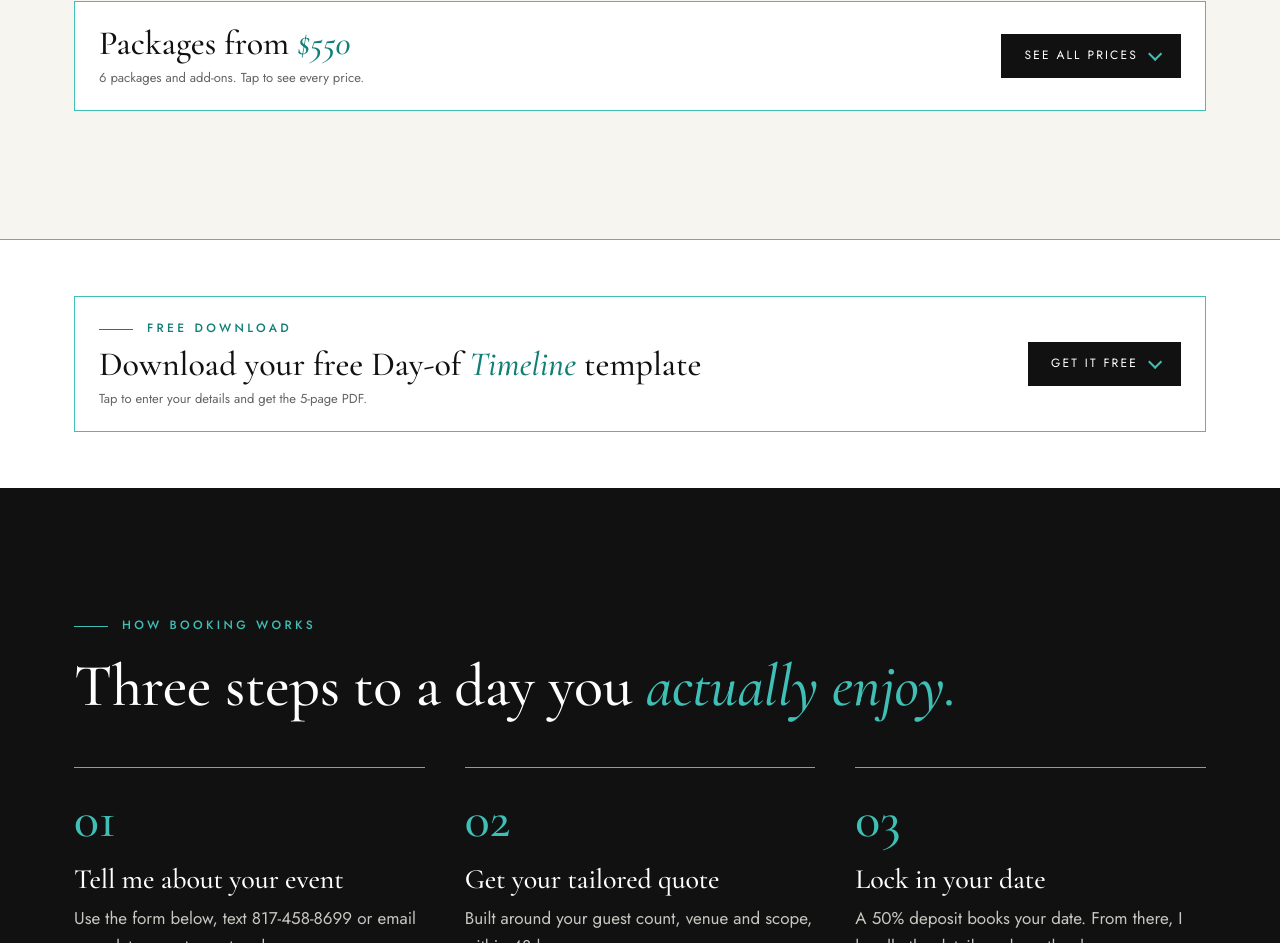
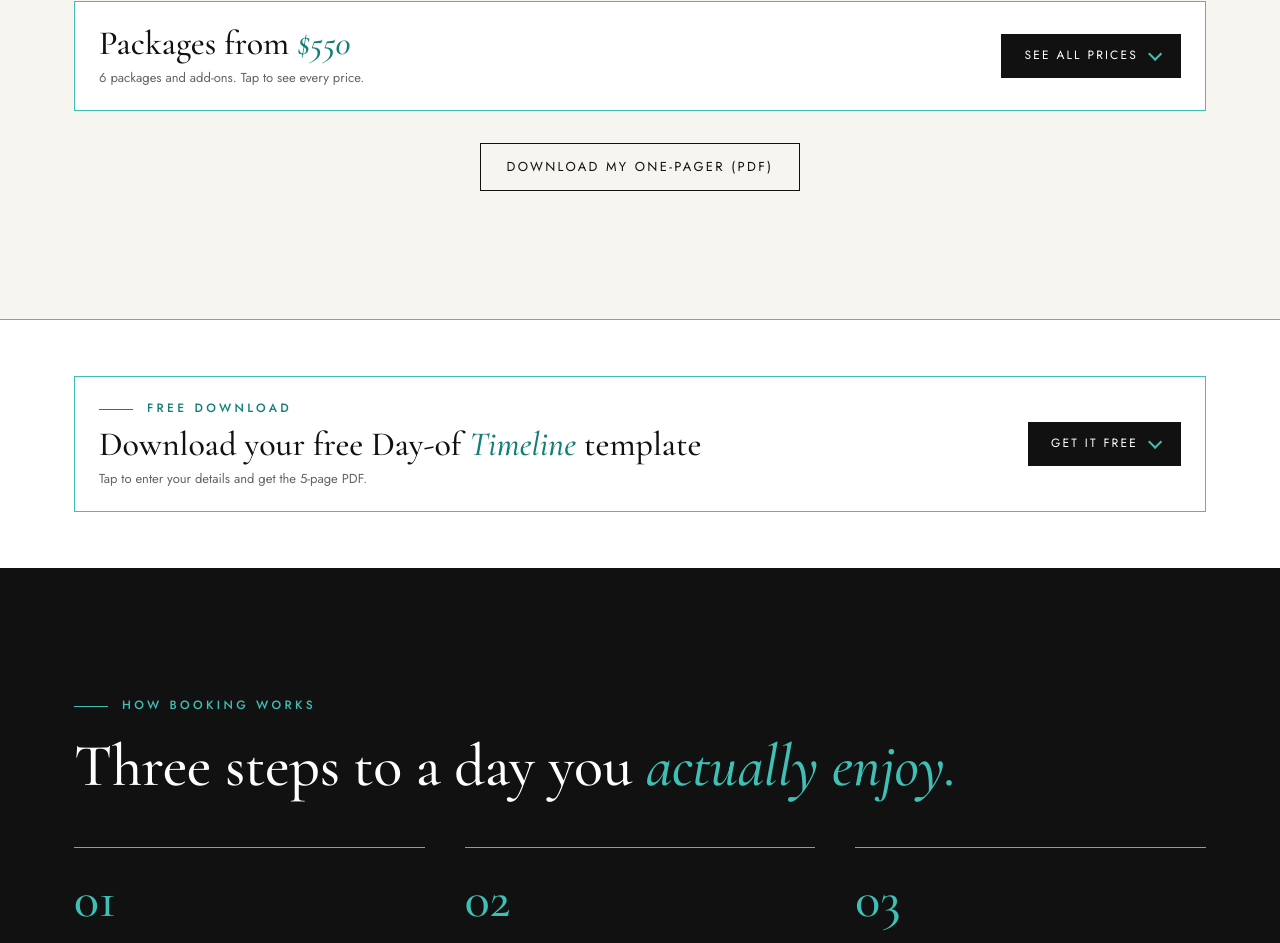
Before and after one commit to mkahan17/Mak-e-It-Happen-Events-LLC, a plain HTML site: page index.html in a window 1280 px wide. Shown: the part 4636-5579 px from the top of the page. Drawn offline with nearby package versions, Linux system fonts and the light colour scheme.

Commit message:
Add one-pager PDF download to Pricing section
Co-Authored-By: Claude Opus 5.5 <noreply@anthropic.com>

```diff
--- a/index.html
+++ b/index.html
@@ -77,6 +77,7 @@
       <p class="note">Travel within DFW included · events 60+ miles out add a travel fee · rush bookings under 30 days add 15%.</p>
     </div>
   </details>
+  <p style="text-align:center;margin:32px 0 0"><a class="btn ghost on-light" href="one-pager.pdf" download="MAK-e-It-Happen-Moments-One-Pager.pdf">Download my one-pager (PDF)</a></p>
 </div></section>
 
 <section id="free-timeline" class="slim"><div class="wrap">
```
Also changed, not shown: 1 other file.
